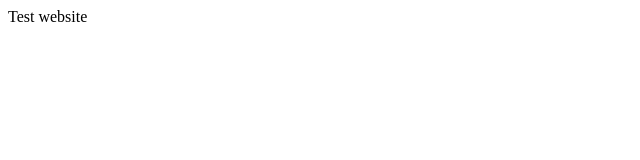
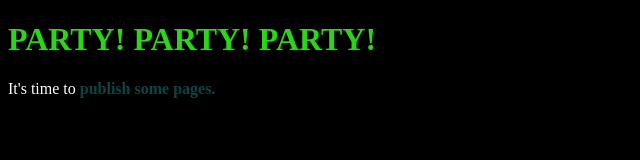
Before and after one commit to vinay-86/vinay-86.github.io, a plain HTML site: page index.html in a window 1280 px wide. Shown: the whole page, without its empty margins (0-640 px from the left). Drawn offline with Linux system fonts and the light colour scheme.

Commit message:
updated index file

```diff
--- a/index.html
+++ b/index.html
@@ -1,9 +1,12 @@
 <!DOCTYPE html>
 <html>
-<head>
-<title>Home</title>
-</head>
-<body>
-Test website
-</body>
+  <head>
+    <title>Hello GitHub Pages</title>
+    <link href="site.css" media="screen" rel="stylesheet" type="text/css" />
+    <script src="site.js" type="text/javascript"></script>
+  </head>
+  <body>
+    <h1 class="party">Hello GitHub Pages</h1>
+    <p>It's time to <strong class="party">publish some pages.</strong></p>
+  </body>
 </html>
```
